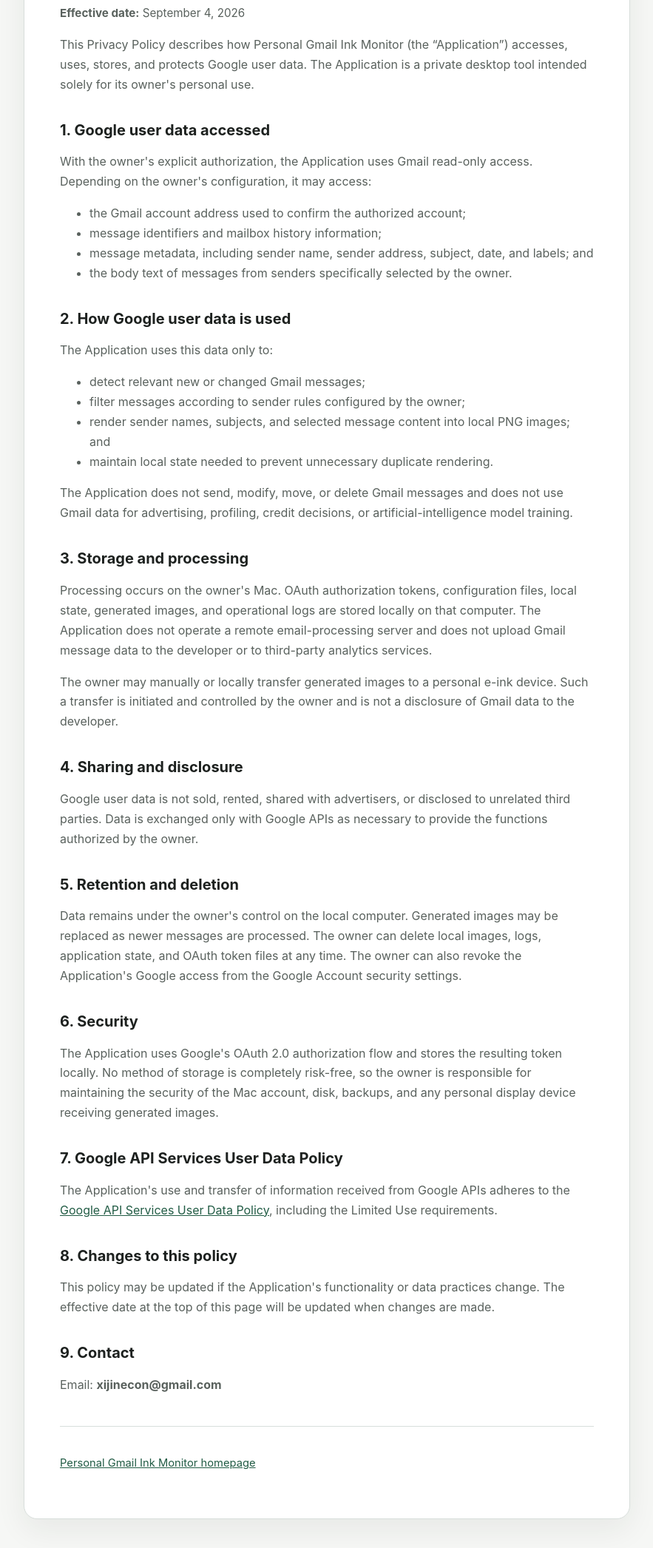
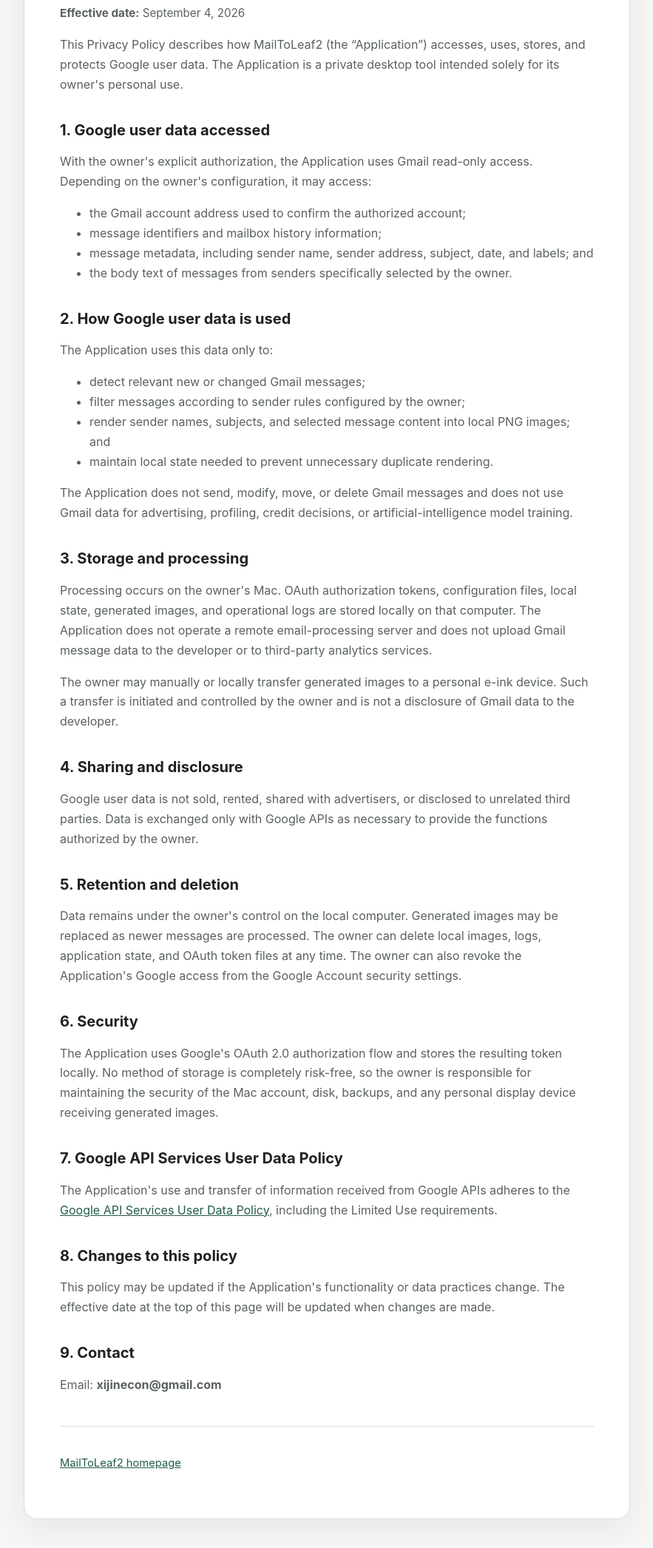
Before and after one commit to xijin9/xijin9.github.io, a plain HTML site: page privacy.html in a window 1280 px wide. Shown: the part 213-2306 px from the top of the page at 74% size, without its empty margins (198-1081 px from the left). Drawn offline with Linux system fonts and the light colour scheme.

Commit message:
Add files via upload

```diff
--- a/privacy.html
+++ b/privacy.html
@@ -3,8 +3,8 @@
 <head>
   <meta charset="utf-8">
   <meta name="viewport" content="width=device-width, initial-scale=1">
-  <meta name="description" content="Privacy Policy for Personal Gmail Ink Monitor.">
-  <title>Privacy Policy — Personal Gmail Ink Monitor</title>
+  <meta name="description" content="Privacy Policy for MailToLeaf2.">
+  <title>Privacy Policy — MailToLeaf2</title>
   <style>
     :root {
       color-scheme: light;
@@ -62,7 +62,7 @@
     <p class="updated"><strong>Effective date:</strong> September 4, 2026</p>
 
     <p>
-      This Privacy Policy describes how Personal Gmail Ink Monitor (the
+      This Privacy Policy describes how MailToLeaf2 (the
       “Application”) accesses, uses, stores, and protects Google user data. The
       Application is a private desktop tool intended solely for its owner's
       personal use.
@@ -151,7 +151,7 @@
     <p>Email: <strong>xijinecon@gmail.com</strong></p>
 
     <footer>
-      <p><a href="index.html">Personal Gmail Ink Monitor homepage</a></p>
+      <p><a href="index.html">MailToLeaf2 homepage</a></p>
     </footer>
   </main>
 </body>
```
